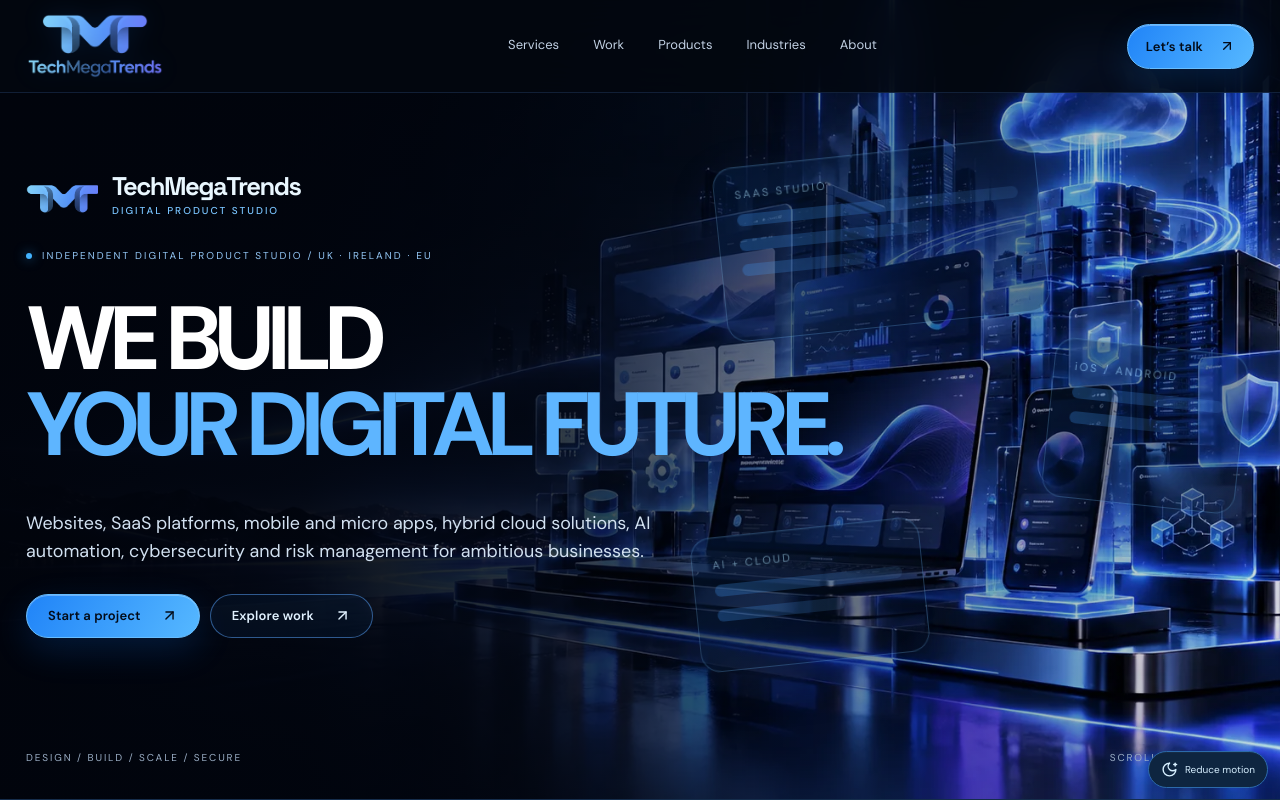
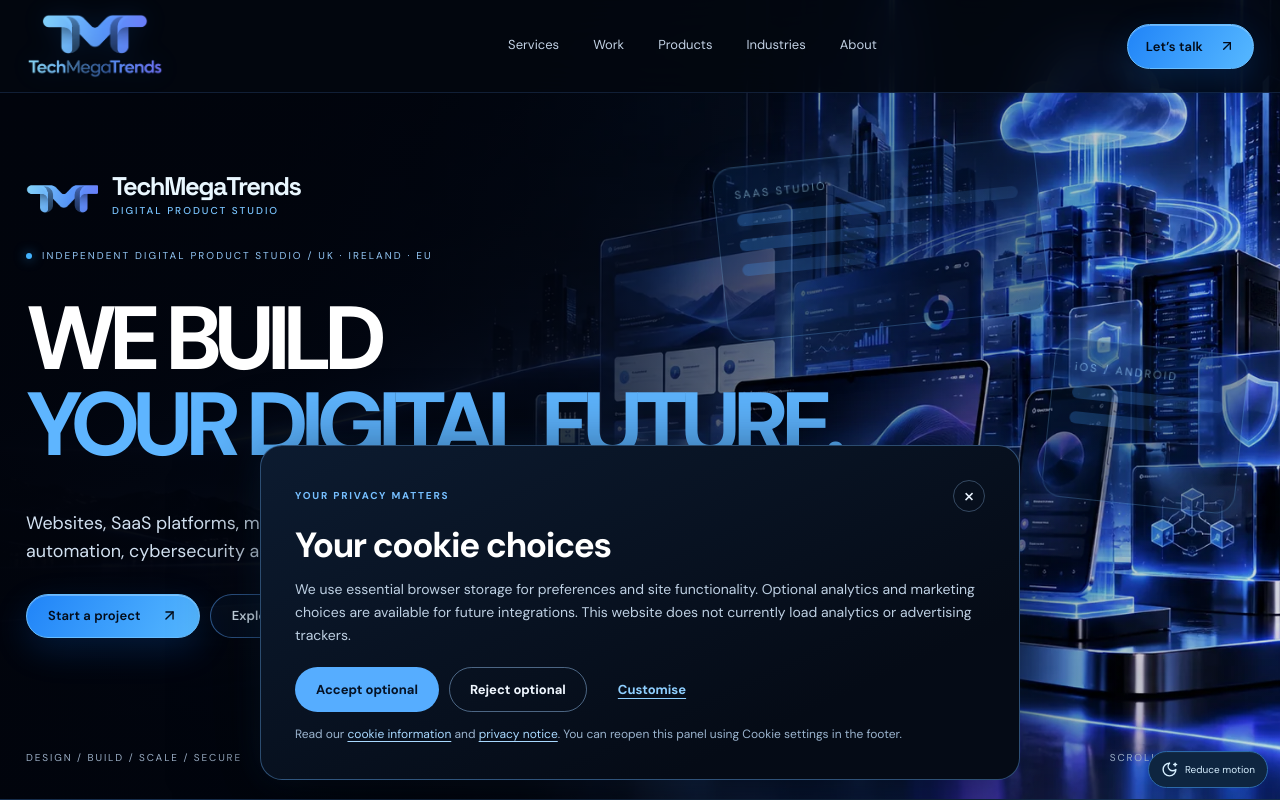
Before and after one commit to TechMegaTrends/Beta, a Next.js app: page / in a window 1280 px wide. Shown: the top 800 px of the page. Built offline with nearby package versions, Linux system fonts and the light colour scheme.

Commit message:
Add missing cookie consent component required by layout

```diff
--- /dev/null
+++ b/components/cookie-consent.tsx
@@ -0,0 +1,47 @@
+'use client';
+import {useEffect,useState} from 'react';
+import Link from 'next/link';
+
+type Choices={essential:true;analytics:boolean;marketing:boolean;updatedAt:string};
+const KEY='tmt-cookie-consent-v1';
+function readChoices():Choices|null{
+  try{const saved=localStorage.getItem(KEY);if(!saved)return null;const v=JSON.parse(saved);if(typeof v.analytics!=='boolean'||typeof v.marketing!=='boolean')return null;return {essential:true,analytics:v.analytics,marketing:v.marketing,updatedAt:String(v.updatedAt||'')}}
+  catch{return null}
+}
+export function CookieConsent(){
+  const [ready,setReady]=useState(false);
+  const [open,setOpen]=useState(false);
+  const [customise,setCustomise]=useState(false);
+  const [analytics,setAnalytics]=useState(false);
+  const [marketing,setMarketing]=useState(false);
+  useEffect(()=>{
+    const saved=readChoices();
+    setOpen(!saved);setAnalytics(saved?.analytics??false);setMarketing(saved?.marketing??false);setReady(true);
+    const reopen=()=>{const v=readChoices();setAnalytics(v?.analytics??false);setMarketing(v?.marketing??false);setCustomise(true);setOpen(true)};
+    window.addEventListener('tmt:open-cookie-preferences',reopen);
+    return ()=>window.removeEventListener('tmt:open-cookie-preferences',reopen);
+  },[]);
+  function save(a:boolean,m:boolean){
+    const value:Choices={essential:true,analytics:a,marketing:m,updatedAt:new Date().toISOString()};
+    try{localStorage.setItem(KEY,JSON.stringify(value))}catch{}
+    window.dispatchEvent(new CustomEvent('tmt:cookie-consent-changed',{detail:value}));
+    setOpen(false);setCustomise(false);
+  }
+  if(!ready||!open)return null;
+  return <div className="cookie-consent-backdrop"><section className="cookie-consent" role="dialog" aria-modal="false" aria-labelledby="cookie-consent-title" aria-describedby="cookie-consent-description">
+    <div className="cookie-consent-heading"><span className="cookie-consent-eyebrow">YOUR PRIVACY MATTERS</span><button type="button" onClick={()=>save(false,false)} aria-label="Close and reject optional cookies">×</button></div>
+    <h2 id="cookie-consent-title">Your cookie choices</h2>
+    <p id="cookie-consent-description">We use essential browser storage for preferences and site functionality. Optional analytics and marketing choices are available for future integrations. This website does not currently load analytics or advertising trackers.</p>
+    {customise&&<div className="cookie-preferences">
+      <label className="cookie-choice"><span><strong>Essential</strong><small>Always active for preferences and core functionality.</small></span><input type="checkbox" checked disabled aria-label="Essential storage is always enabled"/></label>
+      <label className="cookie-choice"><span><strong>Analytics</strong><small>Optional website measurement, if added later.</small></span><input type="checkbox" checked={analytics} onChange={e=>setAnalytics(e.target.checked)}/></label>
+      <label className="cookie-choice"><span><strong>Marketing</strong><small>Optional advertising trackers, if added later.</small></span><input type="checkbox" checked={marketing} onChange={e=>setMarketing(e.target.checked)}/></label>
+    </div>}
+    <div className="cookie-consent-actions">
+      <button className="cookie-btn cookie-btn-primary" type="button" onClick={()=>customise?save(analytics,marketing):save(true,true)}>{customise?'Save preferences':'Accept optional'}</button>
+      <button className="cookie-btn cookie-btn-outline" type="button" onClick={()=>save(false,false)}>Reject optional</button>
+      {!customise&&<button className="cookie-btn cookie-btn-text" type="button" onClick={()=>setCustomise(true)}>Customise</button>}
+    </div>
+    <p className="cookie-consent-links">Read our <Link href="/cookies">cookie information</Link> and <Link href="/privacy">privacy notice</Link>. You can reopen this panel using Cookie settings in the footer.</p>
+  </section></div>;
+}
```
